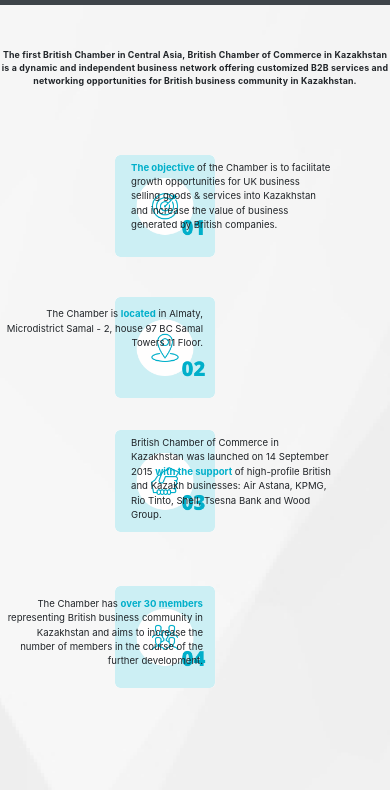
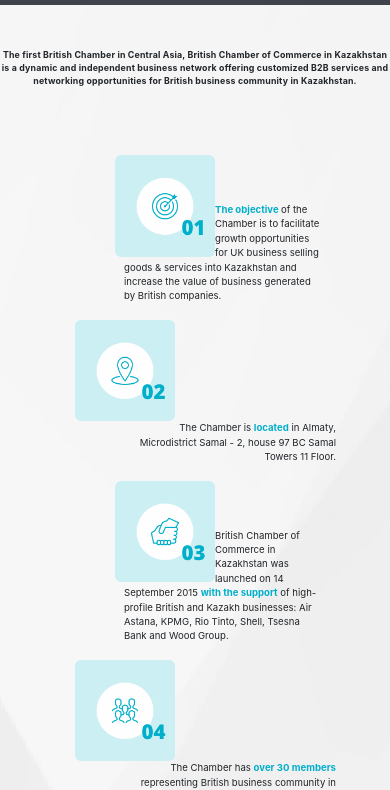
Before and after one commit to ShyngysLapidenov/britishchamber, a plain HTML site: page about.html in a window 390 px wide. Shown: the part 52-842 px from the top of the page. Drawn offline with nearby package versions, Linux system fonts and the light colour scheme.

Commit message:
minor fix

```diff
--- a/assets/css/media.css
+++ b/assets/css/media.css
@@ -156,13 +156,13 @@
     }
 
     .slider-member .news-heading {
-      top: 29%;
+      top: 33%;
       font-size: 0.9rem;
       font-weight: 650;
     }
 
     .slider-member a {
-      top: 31.3% !important;
+      top: 35.4% !important;
       text-decoration: underline;
       font-size: 0.8rem !important;
     }
@@ -285,7 +285,7 @@
   }
 
   .social {
-    margin-left: 35%;
+    margin-left: 34%;
   }
 
   .fa {
@@ -468,29 +468,21 @@
 
   .align-self-start img{
     width: 100px;
-    float: none !important;
   }
 
   .align-self-start p{
     font-size: 0.6rem;
     width: 200px !important;
-    margin-top: -6rem !important;
-    padding-bottom: 3rem;
-    margin-left: 1rem;
   }
 
   .align-self-end img{
     width: 100px;
-    float: none !important;
   }
 
   .align-self-end p{
     width: 200px !important;
-    margin-top: -12.7rem !important;
-    margin-left: -7rem !important;
-    padding-top: 7rem;
-    padding-bottom: 4rem;
-  }
+    font-size: 0.6rem;
+    }
 }
 
 @media only screen and (min-width: 428px) and (max-width: 576px) {
```
